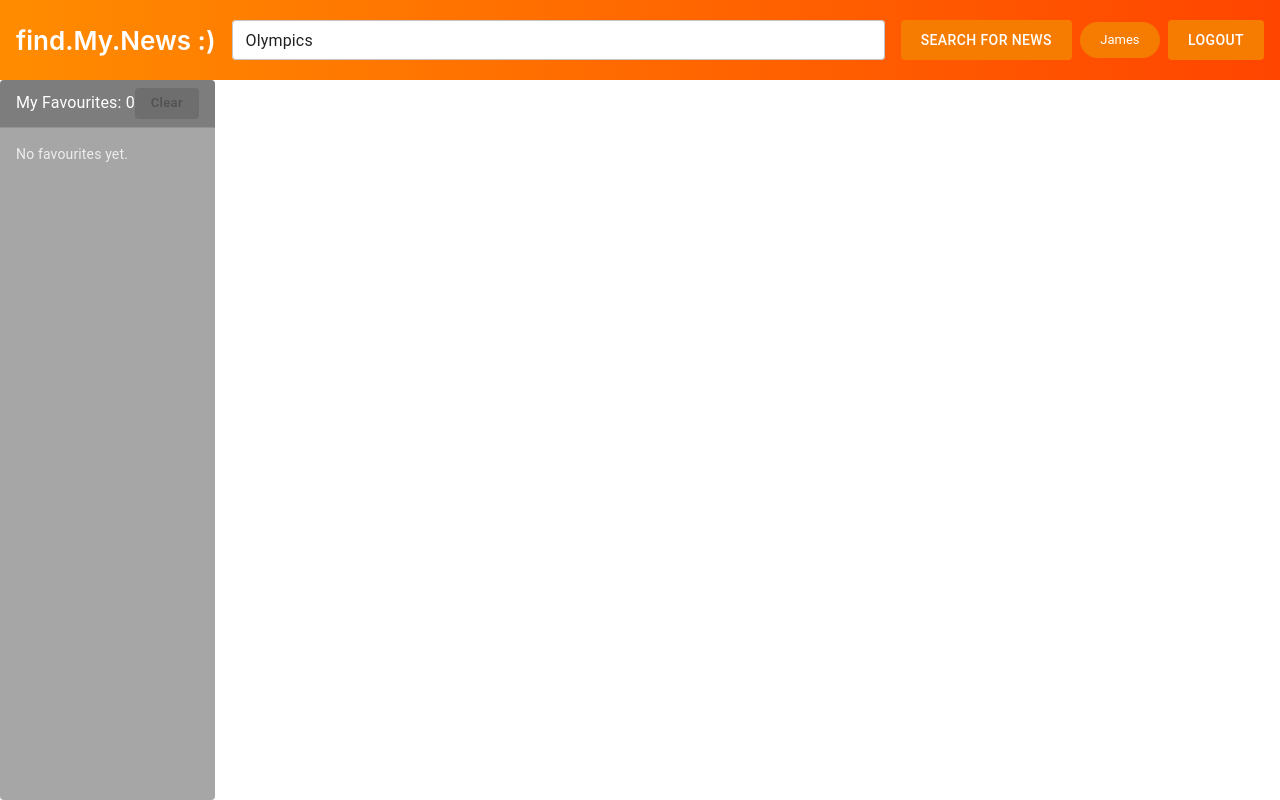
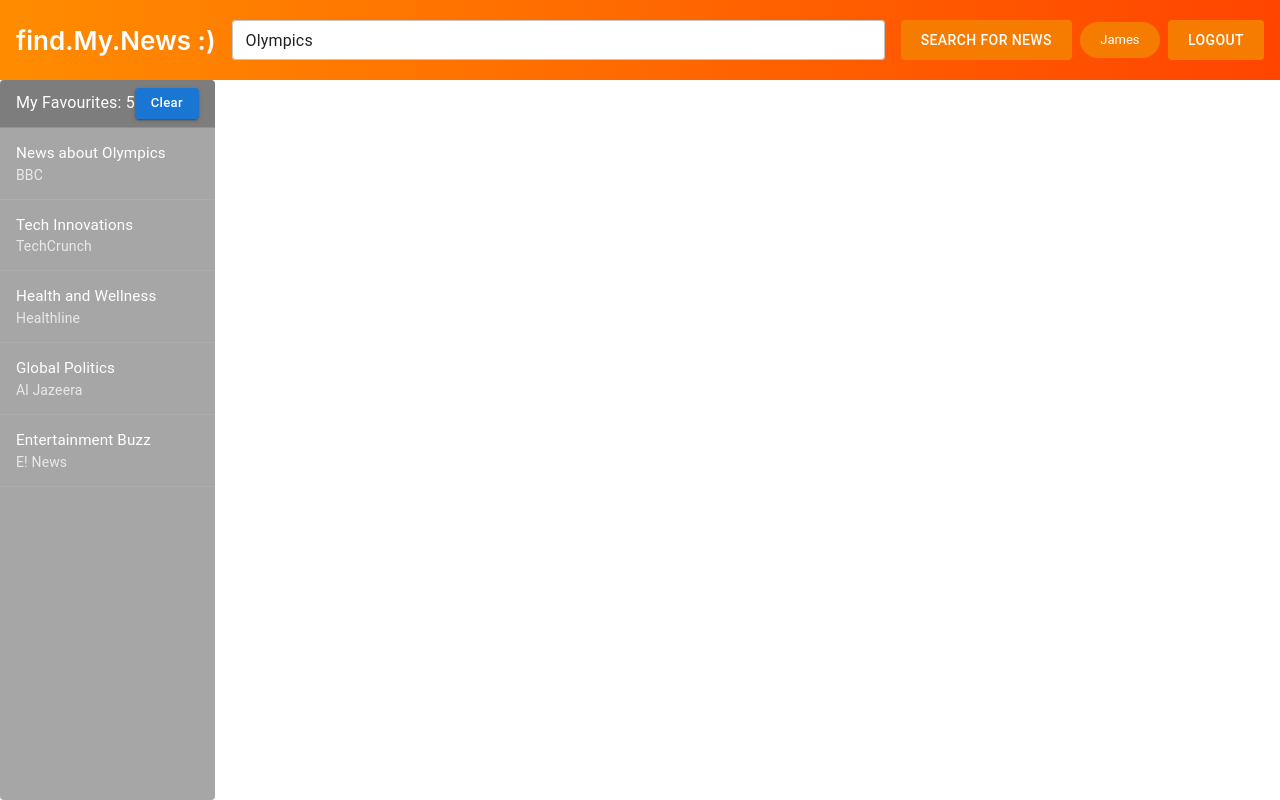
Before and after one commit to jabrij93/news-app, a React (Create React App) app: page /home in a window 1280 px wide. Built offline with nearby package versions, Linux system fonts and the light colour scheme.

Commit message:
create a dummy myFavourites data(working)

```diff
--- a/src/components/Home/Home.jsx
+++ b/src/components/Home/Home.jsx
@@ -7,6 +7,36 @@ import Header from '../Header/Header'
 const Home = () => {
     const [keyword, setKeyword] = useState("Olympics");
     const username = "James";
+
+    const myFavourites = [
+        {
+          source: { id: 1, name: "BBC" },
+          author: "Thomas Smith",
+          title: "News about Olympics",
+        },
+        {
+          source: { id: 2, name: "TechCrunch" },
+          author: "Justin Lee",
+          title: "Tech Innovations",
+        },
+        {
+          source: { id: 3, name: "Healthline" },
+          author: "Jasmine Brown",
+          title: "Health and Wellness",
+        },
+        {
+          source: { id: 4, name: "Al Jazeera" },
+          author: "Smith Johnson",
+          title: "Global Politics",
+        },
+        {
+          source: { id: 5, name: "E! News" },
+          author: "John D. Rock",
+          title: "Entertainment Buzz",
+        },
+      ];
+
+
 
     const handleSearch = () => {
     };
@@ -32,7 +62,7 @@ return (
           <Grid item xs={12} lg={3} sx={{ height: "100%" }}>
             <MyFavouritesPanel
               handleSetKeyword={setKeyword}
-              myFavourites={[]}               // later you’ll pass state
+              myFavourites={myFavourites}               // later you’ll pass state
               clearmyFavourites={() => {}}     // later you’ll pass real handler
             />
           </Grid>
```
